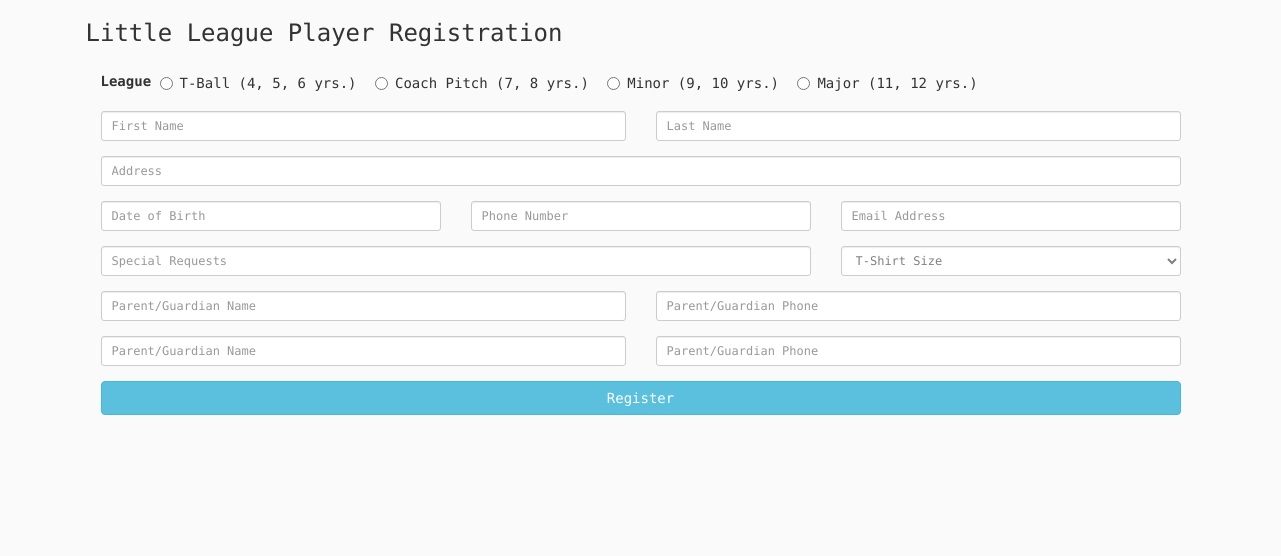
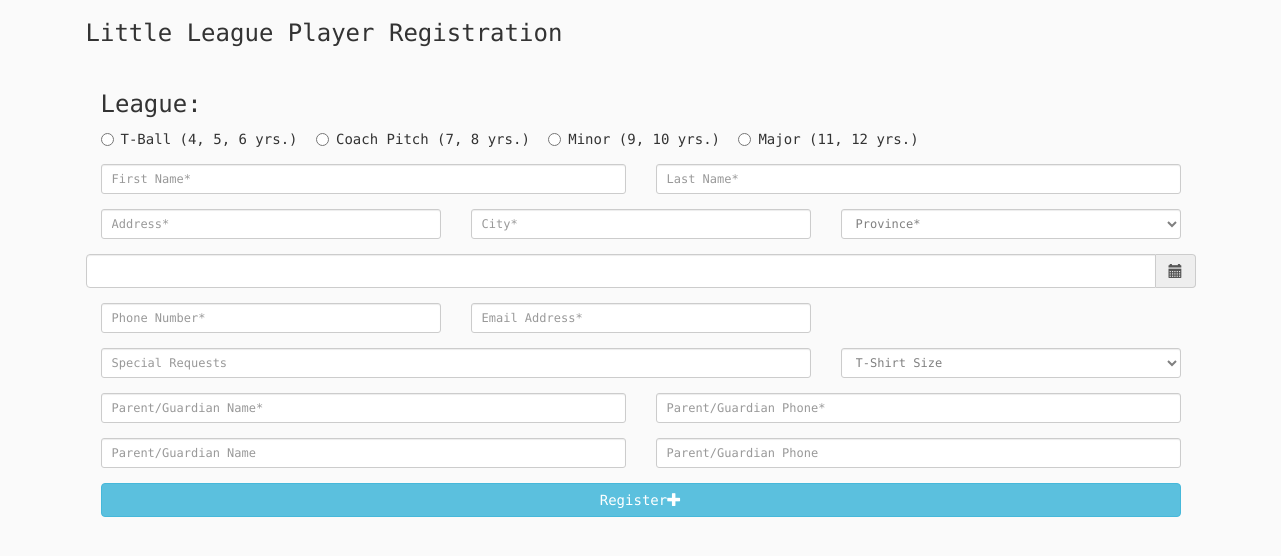
Before and after one commit to jdrharding/baseballsignup, an Electron app: page llRegisterWindow.html in a window 1281 px wide. Drawn offline with nearby package versions, Linux system fonts and the light colour scheme.

Commit message:
Modifying registration windows and starting validation

```diff
--- /dev/null
+++ b/js/coachregister.js
@@ -0,0 +1,5 @@
+$(document).ready(function() {
+    $('#contact_form').bootstrapValidator({
+
+    })
+});
--- a/llRegisterWindow.html
+++ b/llRegisterWindow.html
@@ -15,38 +15,68 @@
                 <div class="col-md-12">
                     <h3 class="dark-grey">Little League Player Registration</h3>
                     <div class="panel-body">
-                        <form role="form">
+                        <form role="form" id="ll_form">
+							<div class="row">
+								<div class="col-md-12">
+									<h3>League:</h3>
+								</div>
+							</div>
                             <div class="row">
                                 <div class="form-group col-md-12">
-                                    <label>League</label>
-                                    <label class="radio-inline"><input type="radio" name="optradio">T-Ball (4, 5, 6 yrs.)</label>
-                                    <label class="radio-inline"><input type="radio" name="optradio">Coach Pitch (7, 8 yrs.)</label>
-                                    <label class="radio-inline"><input type="radio" name="optradio">Minor (9, 10 yrs.)</label>
-                                    <label class="radio-inline"><input type="radio" name="optradio">Major (11, 12 yrs.)</label>
+                                    <label class="radio-inline"><input type="radio" name="league" required>T-Ball (4, 5, 6 yrs.)</label>
+                                    <label class="radio-inline"><input type="radio" name="league" required>Coach Pitch (7, 8 yrs.)</label>
+                                    <label class="radio-inline"><input type="radio" name="league" required>Minor (9, 10 yrs.)</label>
+                                    <label class="radio-inline"><input type="radio" name="league" required>Major (11, 12 yrs.)</label>
                                 </div>
                             </div>
 			    			<div class="row">
 			    				<div class="form-group col-md-6">
-			                        <input type="text" name="first_name" id="first_name" class="form-control input-sm" placeholder="First Name">
+			                        <input type="text" name="first_name" id="first_name" class="form-control is-valid input-sm" placeholder="First Name*">
 			    				</div>
 			    				<div class="form-group col-md-6">
-			    					<input type="text" name="last_name" id="last_name" class="form-control input-sm" placeholder="Last Name">
+			    					<input type="text" name="last_name" id="last_name" class="form-control is-valid input-sm" placeholder="Last Name*">
 			    				</div>
 			    			</div>
 			    			<div class="row">
-			    				<div class="form-group col-md-12">
-			                        <input type="text" name="address" id="address" class="form-control input-sm" placeholder="Address">
+			    				<div class="form-group col-md-4">
+			                        <input type="text" name="address" id="address" class="form-control is-valid input-sm" placeholder="Address*">
+			    				</div>
+			    				<div class="form-group col-md-4">
+			                        <input type="text" name="city" id="city" class="form-control is-valid input-sm" placeholder="City*">
+			    				</div>
+			    				<div class="form-group col-md-4">
+										<select class="form-control placeholder is-valid input-sm" name="province">
+											<option value="">Province*</option>
+											<option>ON</option>
+											<option>AB</option>
+											<option>BC</option>
+											<option>MB</option>
+											<option>NB</option>
+											<option>NL</option>
+											<option>NS</option>
+											<option>NT</option>
+											<option>NU</option>
+											<option>PE</option>
+											<option>QC</option>
+											<option>SK</option>
+											<option>YT</option>
+										</select>
 			    				</div>
 			    			</div>
 			    			<div class="row">
-                                <div class="form-group col-md-4">
-                                    <input type="text" name="dob" id="dob" class="form-control input-sm" placeholder="Date of Birth">
-                                </div>
+        						<div class="form-group">
+									<div class='input-group date' id='datetimepicker6'>
+										<input type='text' class="form-control" />
+										<span class="input-group-addon">
+											<span class="glyphicon glyphicon-calendar"></span>
+										</span>
+									</div>
+								</div>
 			    				<div class="form-group col-md-4">
-			                        <input type="text" name="phone" id="phone" class="form-control input-sm" placeholder="Phone Number">
+			                        <input type="text" name="phone" id="phone" class="form-control is-valid input-sm" placeholder="Phone Number*">
 			    				</div>
 			    				<div class="form-group col-md-4">
-			    					<input type="text" name="email" id="email" class="form-control input-sm" placeholder="Email Address">
+			    					<input type="text" name="email" id="email" class="form-control is-valid input-sm" placeholder="Email Address*">
 			    				</div>
 			    			</div>
 			    			<div class="row">
@@ -54,21 +84,21 @@
 			                        <input type="text" name="requests" id="requests" class="form-control input-sm" placeholder="Special Requests">
 			    				</div>
 			    				<div class="form-group col-md-4">
-                                    <select class="form-control placeholder input-sm" id="tshirt">
+                                    <select class="form-control placeholder is-valid input-sm" name="tshirt">
                                         <option value="">T-Shirt Size</option>
-                                        <option value="1">Small</option>
-                                        <option value="2">Medium</option>
-                                        <option value="3">Large</option>
-                                        <option value="3">XLarge</option>
+                                        <option>Small</option>
+                                        <option>Medium</option>
+                                        <option>Large</option>
+                                        <option>XLarge</option>
                                     </select>
 			    				</div>
 			    			</div>
 			    			<div class="row">
 			    				<div class="form-group col-md-6">
-			                        <input type="text" name="pgname1" id="pgname1" class="form-control input-sm" placeholder="Parent/Guardian Name">
+			                        <input type="text" name="pgname1" id="pgname1" class="form-control input-sm" placeholder="Parent/Guardian Name*">
 			    				</div>
 			    				<div class="form-group col-md-6">
-			    					<input type="text" name="pgphone1" id="pgphone1" class="form-control input-sm" placeholder="Parent/Guardian Phone">
+			    					<input type="text" name="pgphone1" id="pgphone1" class="form-control input-sm" placeholder="Parent/Guardian Phone*">
 			    				</div>
 			    			</div>
 			    			<div class="row">
@@ -80,7 +110,7 @@
 			    				</div>
 			    			</div>
 
-			    			<input type="submit" value="Register" class="btn btn-info btn-block">
+			    			<button type="submit" class="btn btn-info btn-block">Register<span class="glyphicon glyphicon-plus"></span></button>
 
 			    		</form>
                     </div>
```
Also changed, not shown: coachRegisterWindow.html (+15 -9 lines), js/llregister.js (added, +46 -0 lines), obaRegisterWindow.html (+15 -11 lines), js/obaregister.js (added).
